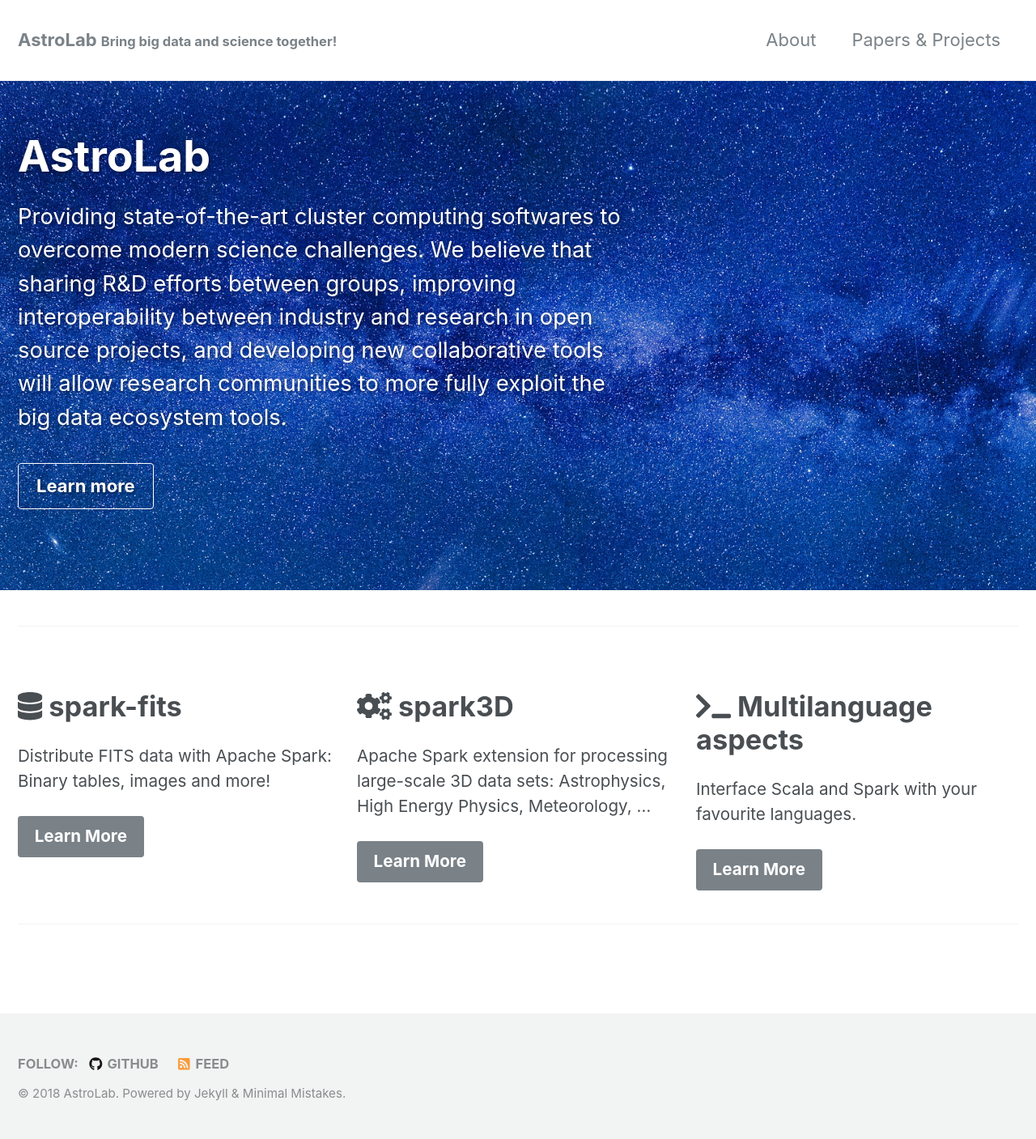
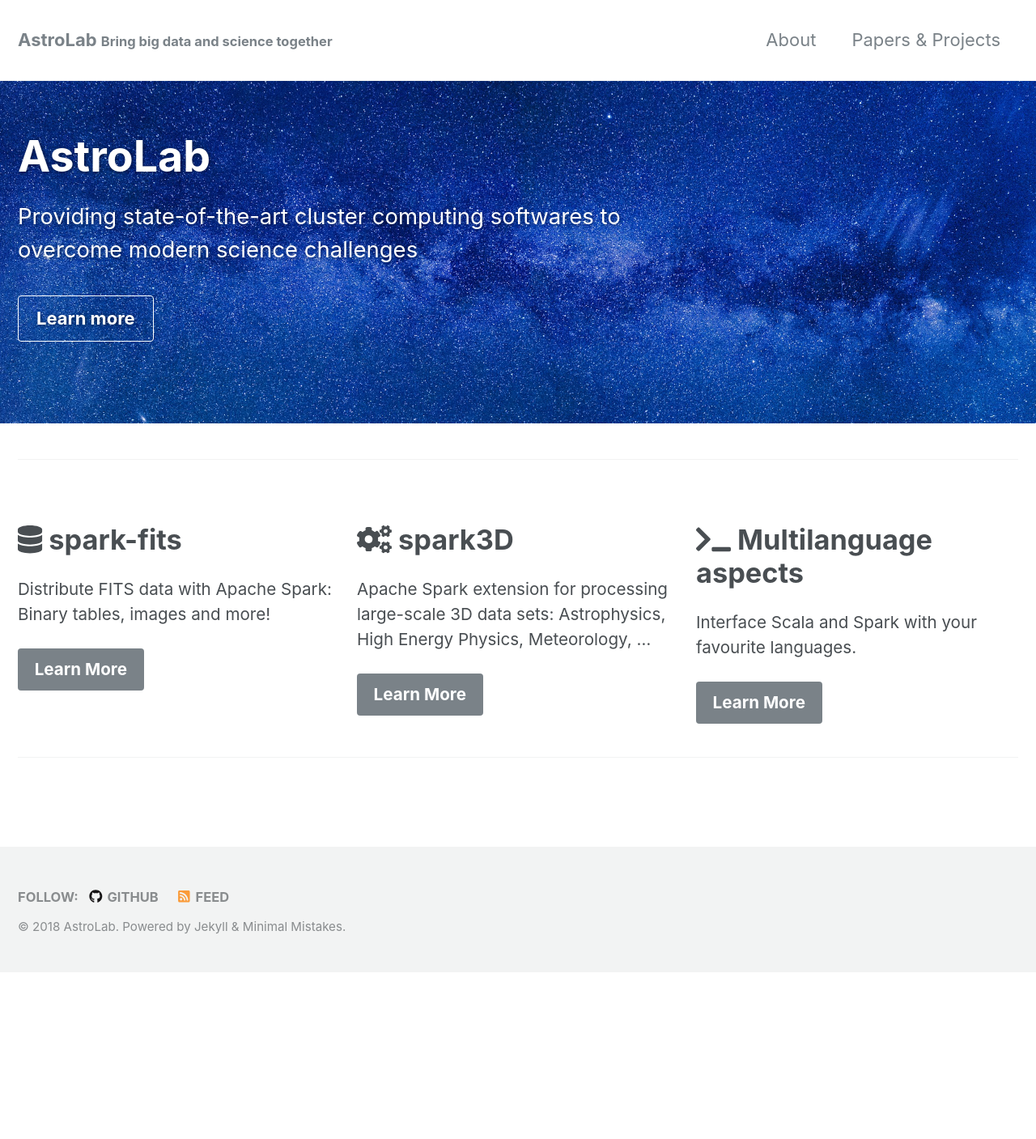
Before and after one commit to astrolabsoftware/astrolabsoftware.github.io, a Jekyll site: the page built from _pages/home.md, in a window 1280 px wide. Shown: the whole page at 81% size. Built offline with Jekyll 4.4.1, drawn with Linux system fonts in a browser that asks for light colours; nearby versions of some CDN libraries; after the commit the page ends 1201 px from its top, so only the background shows below that.

Commit message:
Shorten the intro text. Remove punctuation in the header

```diff
--- a/_config.yml
+++ b/_config.yml
@@ -17,7 +17,7 @@ minimal_mistakes_skin    : "default" # "air", "aqua", "contrast", "dark", "dirt"
 locale                   : "en-US"
 title                    : "AstroLab"
 title_separator          : "-"
-name                     : "AstroLab <small> Bring big data and science together!</small>"
+name                     : "AstroLab <small> Bring big data and science together</small>"
 description              : "Apache Spark extensions for processing scientific data"
 url                      : https://theastrolab.github.io
 baseurl                  : /
--- a/_pages/home.md
+++ b/_pages/home.md
@@ -7,7 +7,7 @@ header:
   cta_label: "Learn more"
   cta_url: "/about/"
   caption:
-excerpt: 'Providing state-of-the-art cluster computing softwares to overcome modern science challenges. We believe that sharing R&D efforts between groups, improving interoperability between industry and research in open source projects, and developing new collaborative tools will allow research communities to more fully exploit the big data ecosystem tools.'
+excerpt: 'Providing state-of-the-art cluster computing softwares to overcome modern science challenges'
 feature_row:
   - image_path:
     alt:
```
